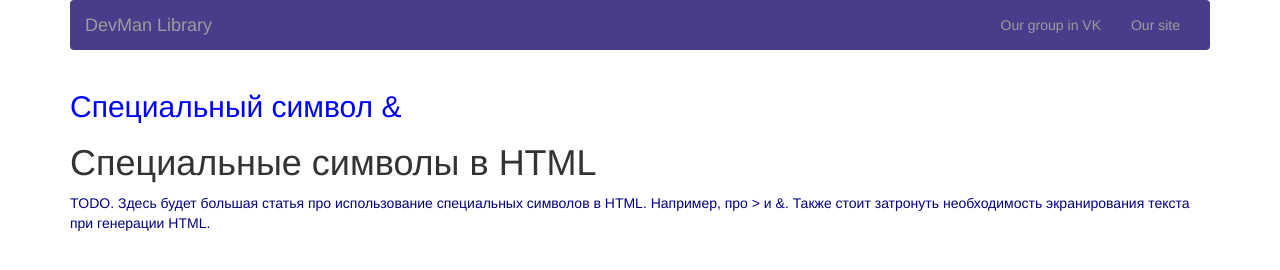
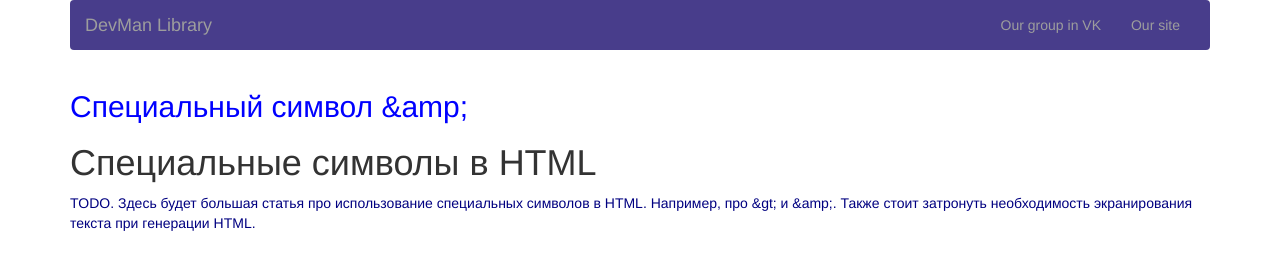
Before and after one commit to sokolovdp/sokolovdp.github.io, a plain HTML site: page 015.html in a window 1280 px wide. Drawn offline with nearby package versions, Linux system fonts and the light colour scheme.

Commit message:
nice try

```diff
--- a/015.html
+++ b/015.html
@@ -35,9 +35,9 @@
     </nav>
 </div>
 <div class="container">
-    <h2>Специальный символ &amp;</h2>
+    <h2>Специальный символ &amp;amp;</h2>
 <h1>Специальные символы в HTML</h1>
-<p>TODO. Здесь будет большая статья про использование специальных символов в HTML. Например, про &gt; и &amp;. Также стоит затронуть необходимость экранирования текста при генерации HTML.</p>
+<p>TODO. Здесь будет большая статья про использование специальных символов в HTML. Например, про &amp;gt; и &amp;amp;. Также стоит затронуть необходимость экранирования текста при генерации HTML.</p>
 </div>
 <!-- jQuery (necessary for Bootstrap's JavaScript plugins) -->
 <script src="https://ajax.googleapis.com/ajax/libs/jquery/1.12.4/jquery.min.js"></script>
```
Also changed, not shown: 016.html (+1 -1 lines), index.html (+2 -2 lines).
